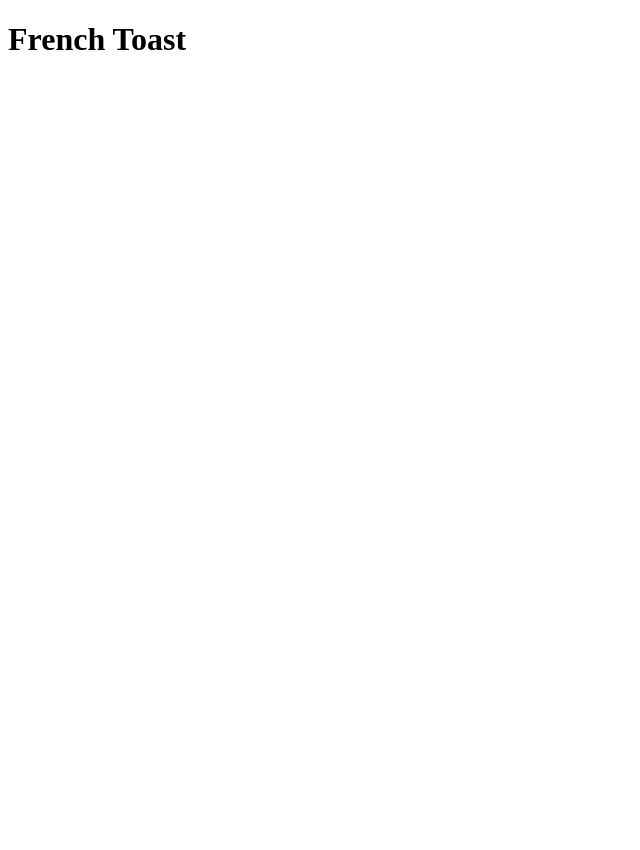
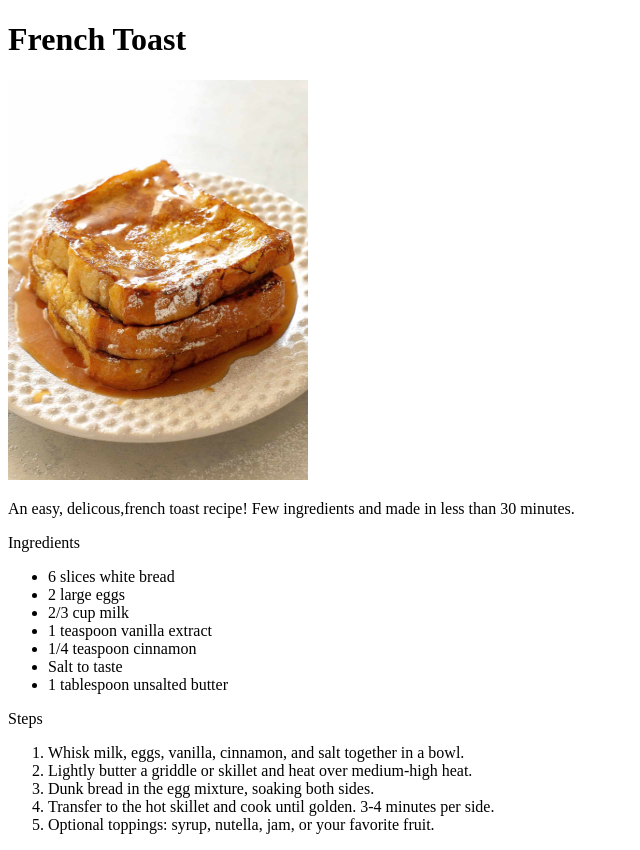
Before and after one commit to tl407/odin-recipes, a plain HTML site: page recipes/frenchToast.html in a window 1280 px wide. Shown: the whole page, without its empty margins (0-640 px from the left). Before the commit the page ends 800 px from the top, so only its background shows below. Drawn offline with Linux system fonts and the light colour scheme.

Commit message:
Add images dir and french-toast.jpg

```diff
--- a/recipes/frenchToast.html
+++ b/recipes/frenchToast.html
@@ -6,6 +6,27 @@
     </head>
     <body>
         <h1>French Toast</h1>
+        <img src="../images/french-toast.jpg" height = "400" width = "300" alt="Stack of french toast with syrup, all on top of a white plate.">
+        <p>An easy, delicous,french toast recipe! Few ingredients and made in less than 30 minutes.
+        </p>
+        Ingredients
+        <ul>
+            <li>6 slices white bread</li>
+            <li>2 large eggs</li>
+            <li>2/3 cup milk</li>
+            <li>1 teaspoon vanilla extract</li>
+            <li>1/4 teaspoon cinnamon</li>
+            <li>Salt to taste</li>
+            <li>1 tablespoon unsalted butter</li>
+        </ul>
+        Steps
+        <ol>
+            <li>Whisk milk, eggs, vanilla, cinnamon, and salt together in a bowl.</li>
+            <li>Lightly butter a griddle or skillet and heat over medium-high heat.</li>
+            <li>Dunk bread in the egg mixture, soaking both sides.</li>
+            <li>Transfer to the hot skillet and cook until golden. 3-4 minutes per side.</li>
+            <li>Optional toppings: syrup, nutella, jam, or your favorite fruit.</li>
+        </ol>
     </body>
 
 </html>
```
Also changed, not shown: images/french-toast.jpg (added).
